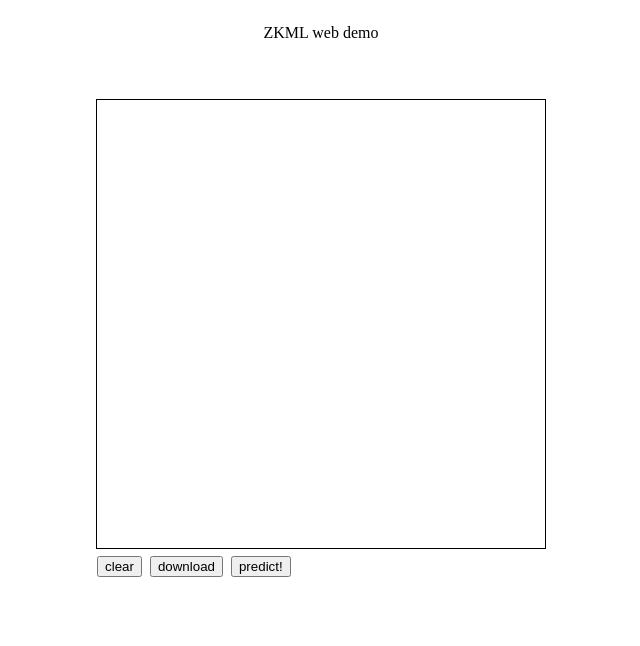
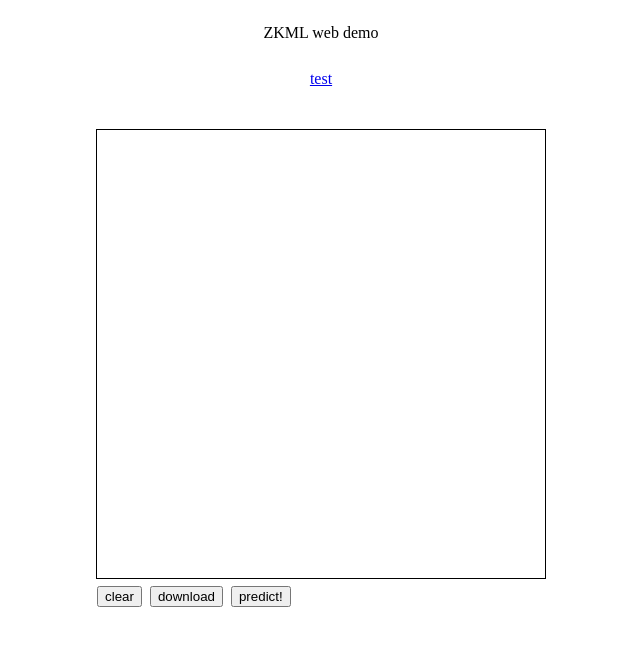
Before and after one commit to teavver/zkml-web, a React (Vite) app in the folder web/: page / in a window 1280 px wide. Shown: the top 646 px of the page, without its empty margins (319-959 px from the left). Built offline with nearby package versions, Linux system fonts and the light colour scheme.

Commit message:
react-router

```diff
--- a/web/package.json
+++ b/web/package.json
@@ -11,7 +11,8 @@
     "@ezkljs/engine": "^13.0.1",
     "dotenv": "^16.4.5",
     "react": "^18.2.0",
-    "react-dom": "^18.2.0"
+    "react-dom": "^18.2.0",
+    "react-router-dom": "^6.26.2"
   },
   "devDependencies": {
     "@types/node": "^22.7.4",
--- a/web/src/App.tsx
+++ b/web/src/App.tsx
@@ -1,10 +1,12 @@
 import Canvas from "./Canvas"
+import { Link } from "react-router-dom"
 
 function App() {
 
   return (
     <div className="flex items-center flex-col gap-3 w-full h-full m-0 p-0">
         <p>ZKML web demo</p>
+        <Link to={"/test"}>test</Link>
         <br />
       <div className="flex justify-center items-center">
         <Canvas />
--- a/web/src/main.tsx
+++ b/web/src/main.tsx
@@ -2,9 +2,24 @@ import React from 'react'
 import ReactDOM from 'react-dom/client'
 import App from './App.tsx'
 import "./index.css"
+import {
+  createBrowserRouter,
+  RouterProvider,
+} from "react-router-dom";
+
+const router = createBrowserRouter([
+  {
+    path: "/",
+    element: <App />,
+  },
+  {
+    path: "/test",
+    element: <p>Test page</p>
+  }
+]);
 
 ReactDOM.createRoot(document.getElementById('root')!).render(
   <React.StrictMode>
-    <App />
+    <RouterProvider router={router} />
   </React.StrictMode>,
 )
```
Also changed, not shown: 1 other file (tests, documents, lock files or other folders).
